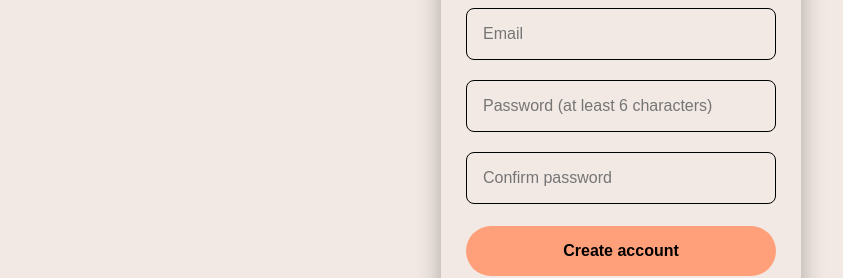
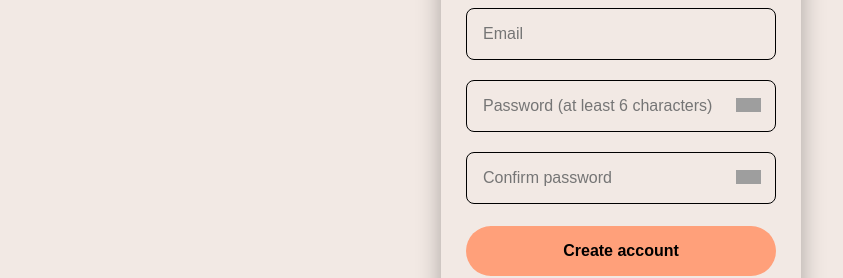
Before and after one commit to Le-Zu/WarmPath, a React (Vite) app in the folder warm-path/: page /register in a window 1280 px wide. Shown: the part 351-629 px from the top of the page, without its empty margins (19-862 px from the left). Built offline with nearby package versions, Linux system fonts and the light colour scheme; no server answers; grey boxes are pictures that could not be loaded; a web font is replaced by a local one.

Commit message:
Added hover effects and toggle to both pages

```diff
--- a/warm-path/src/pages/LoginPage.jsx
+++ b/warm-path/src/pages/LoginPage.jsx
@@ -17,6 +17,7 @@ export default function LoginPage() {
    const [hovered2, setHovered2] = useState(false);
    const [hovered3, setHovered3] = useState(false);
    const [showPassword, setShowPassword] = useState(false);
+   const [hoveredEye, setHoveredEye] = useState(false);
 
    const handleGoogleSignIn = async () => {
       setbackendMessage("");
@@ -194,14 +195,19 @@ export default function LoginPage() {
                      <button
                         type="button"
                         onClick={() => setShowPassword(!showPassword)}
+                        onMouseEnter={() => setHoveredEye(true)}
+                        onMouseLeave={() => setHoveredEye(false)}
                         style={{
                            position: "absolute",
-                           right: "8px",
-                           top: "39%",
-                           background: "none",
+                           right: "5px",
+                           top: "20%",
+                           background: hoveredEye
+                              ? "rgba(0, 0, 0, 0.1)"
+                              : "none",
+                           borderRadius: "50%",
                            border: "none",
                            cursor: "pointer",
-                           padding: "4px",
+                           padding: "16px 10px",
                         }}
                      >
                         <img
--- a/warm-path/src/pages/RegisterPage.jsx
+++ b/warm-path/src/pages/RegisterPage.jsx
@@ -15,6 +15,10 @@ export default function RegisterPage() {
    const [hovered, setHovered] = useState(false);
    const [hovered2, setHovered2] = useState(false);
    const [hovered3, setHovered3] = useState(false);
+   const [showPassword, setShowPassword] = useState(false);
+   const [showConfirm, setShowConfirm] = useState(false);
+   const [hoveredEyePassword, setHoveredEyePassword] = useState(false);
+   const [hoveredEyeConfirm, setHoveredEyeConfirm] = useState(false);
 
    const handleChange = (e) => {
       setForm((prev) => ({ ...prev, [e.target.name]: e.target.value }));
@@ -228,9 +232,10 @@ export default function RegisterPage() {
                      }}
                   />
 
+                  <div style={{ position: "relative", width: "100%" }}>
                      <input
                         name="password"
-                     type="password"
+                        type={showPassword ? "text" : "password"}
                         placeholder="Password (at least 6 characters)"
                         value={form.password}
                         onChange={handleChange}
@@ -241,15 +246,47 @@ export default function RegisterPage() {
                            width: "100%",
                            marginTop: "10px",
                            padding: "1rem 1rem",
+                           paddingRight: "3rem",
                            borderRadius: "8px",
                            border: "1px solid",
                            fontSize: "1rem",
                         }}
                      />
+                     <button
+                        type="button"
+                        onClick={() => setShowPassword(!showPassword)}
+                        onMouseEnter={() => setHoveredEyePassword(true)}
+                        onMouseLeave={() => setHoveredEyePassword(false)}
+                        style={{
+                           position: "absolute",
+                           right: "5px",
+                           top: "20%",
+                           background: hoveredEyePassword
+                              ? "rgba(0, 0, 0, 0.1)"
+                              : "none",
+                           borderRadius: "50%",
+                           border: "none",
+                           cursor: "pointer",
+                           padding: "16px 10px",
+                        }}
+                     >
+                        <img
+                           src="/eye.png"
+                           alt={
+                              showPassword ? "Hide password" : "Show password"
+                           }
+                           style={{
+                              width: "25px",
+                              height: "14px",
+                           }}
+                        />
+                     </button>
+                  </div>
 
+                  <div style={{ position: "relative", width: "100%" }}>
                      <input
                         name="confirm"
-                     type="password"
+                        type={showConfirm ? "text" : "password"}
                         placeholder="Confirm password"
                         value={form.confirm}
                         onChange={handleChange}
@@ -260,11 +297,40 @@ export default function RegisterPage() {
                            width: "100%",
                            marginTop: "10px",
                            padding: "1rem 1rem",
+                           paddingRight: "3rem",
                            borderRadius: "8px",
                            border: "1px solid",
                            fontSize: "1rem",
                         }}
                      />
+                     <button
+                        type="button"
+                        onClick={() => setShowConfirm(!showConfirm)}
+                        onMouseEnter={() => setHoveredEyeConfirm(true)}
+                        onMouseLeave={() => setHoveredEyeConfirm(false)}
+                        style={{
+                           position: "absolute",
+                           right: "5px",
+                           top: "20%",
+                           background: hoveredEyeConfirm
+                              ? "rgba(0, 0, 0, 0.1)"
+                              : "none",
+                           borderRadius: "50%",
+                           border: "none",
+                           cursor: "pointer",
+                           padding: "16px 10px",
+                        }}
+                     >
+                        <img
+                           src="/eye.png"
+                           alt={showConfirm ? "Hide password" : "Show password"}
+                           style={{
+                              width: "25px",
+                              height: "14px",
+                           }}
+                        />
+                     </button>
+                  </div>
 
                   {backendMessage && (
                      <p
```
Lines whose indentation alone changed are shown as unchanged.
